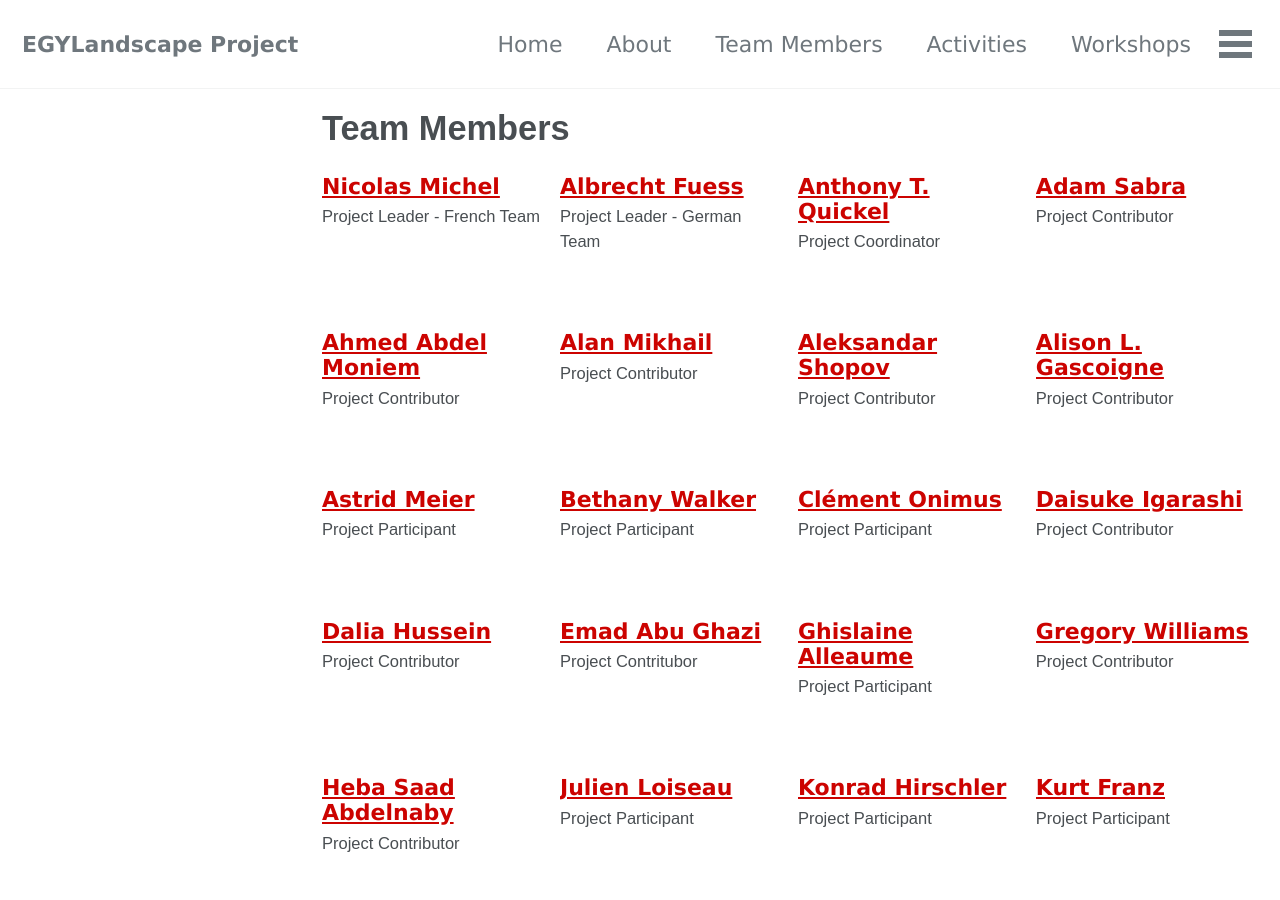
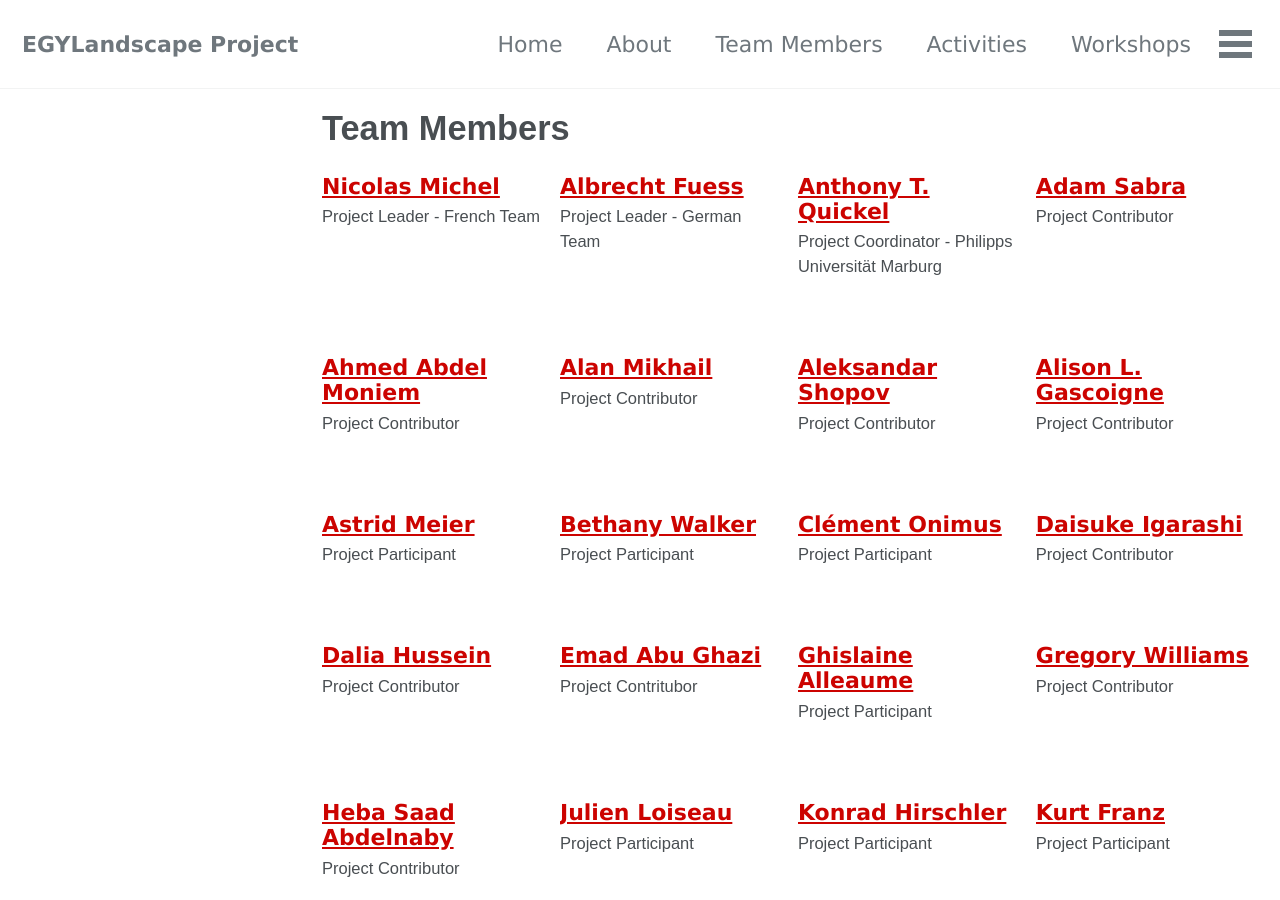
Before and after one commit to mhshaaban/egylandscapeproject.github.io, a Jekyll site: the page built from _pages/members-archive.md, in a window 1280 px wide and 900 px high. Built offline with Jekyll 4.4.1, drawn with Linux system fonts in a browser that asks for light colours; cached includes are drawn as plain includes; nearby versions of some CDN libraries; some web fonts are replaced.

Commit message:
Update AnthonyQuickel.md

```diff
--- a/_members/AnthonyQuickel.md
+++ b/_members/AnthonyQuickel.md
@@ -1,6 +1,6 @@
 ---
 title: "Anthony T. Quickel"
-excerpt: "Project Coordinator"
+excerpt: "Project Coordinator - Philipps Universität Marburg"
 author: Anthony T. Quickel
 toc: false
 toc_sticky: false
```
